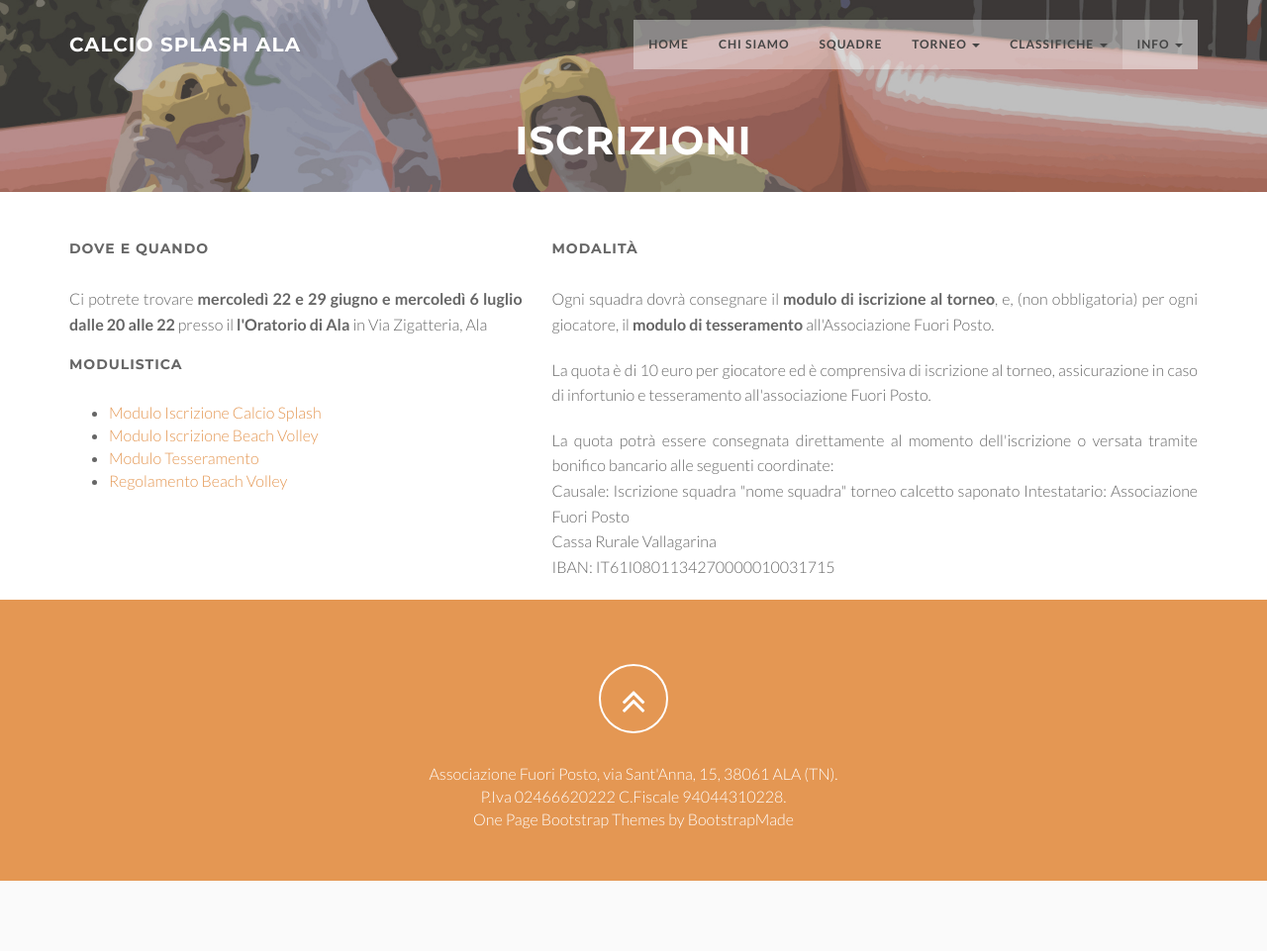
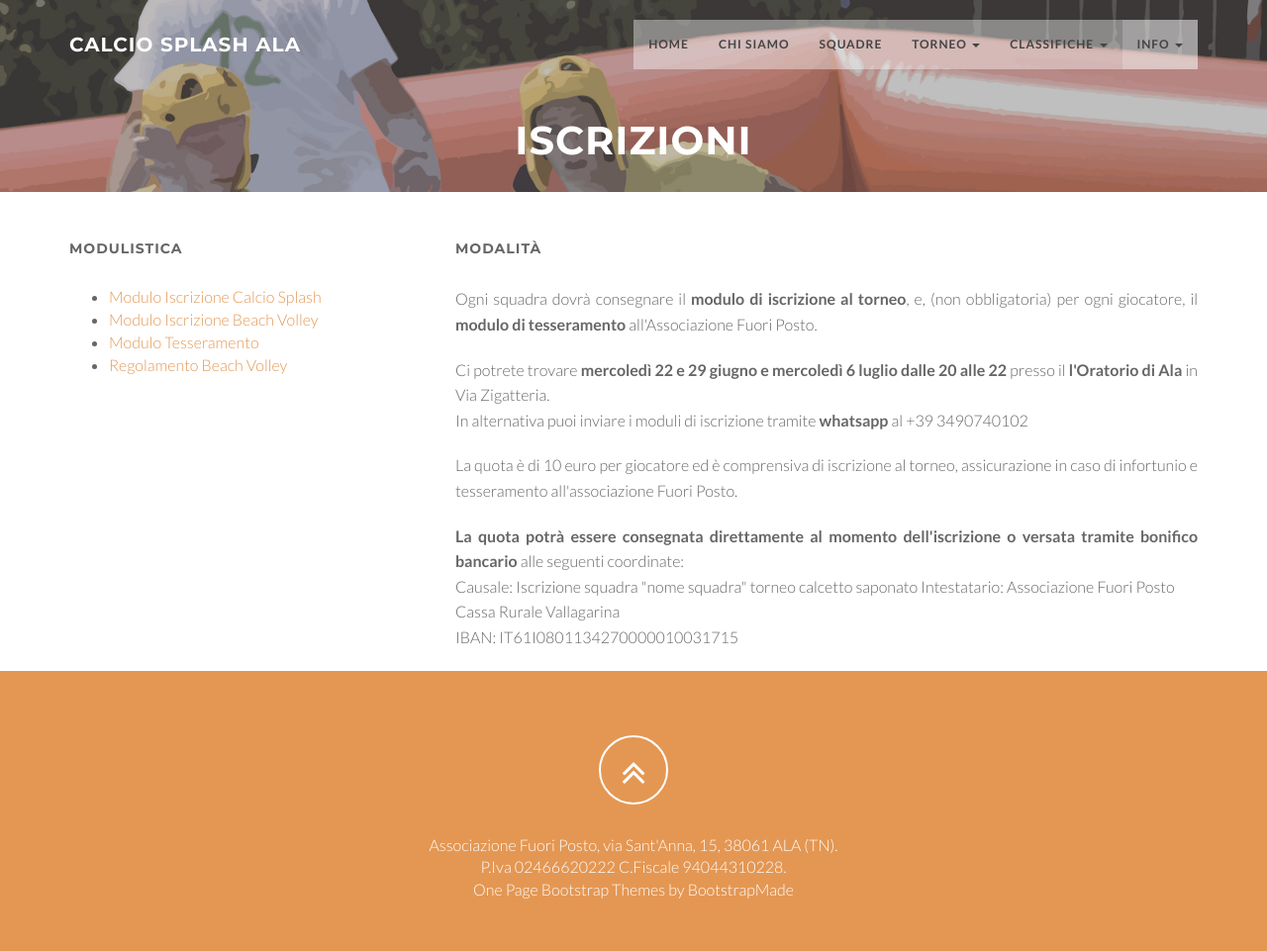
Before and after one commit to stellamargonar/calcio_splash, a Django app: page /iscrizioni/ in a window 1280 px wide. Shown: the whole page at 99% size. Before the commit the page ends 890 px from the top, so only its background shows below. Run offline with Django 3.2, Linux system fonts and the light colour scheme; some libraries are stand-ins or nearby versions.

Commit message:
aggiornamento testo iscrizioni

```diff
--- a/calcio_splash/templates/iscrizioni.html
+++ b/calcio_splash/templates/iscrizioni.html
@@ -12,17 +12,8 @@
   <div class="container">
     <div class="row">
 
-      <div class="col-md-5">
+      <div class="col-md-4">
         <div class="wow fadeInLeft" data-wow-delay="0.2s">
-          <div class="service-box">
-            <div class="service-desc">
-              <h5>Dove e Quando</h5>
-              <p>
-                Ci potrete trovare <b>mercoledì 22 e 29 giugno e mercoledì 6 luglio dalle
-                20 alle 22</b> presso il <b>l'Oratorio di Ala</b> in Via Zigatteria, Ala
-              </p>
-            </div>
-          </div>
           <div class="service-box">
             <div class="service-desc">
               <h5>Modulistica</h5>
@@ -37,7 +28,7 @@
       </div>
     </div>
 
-    <div class="col-md-7">
+    <div class="col-md-8">
       <div class="wow fadeInLeft" data-wow-delay="0.2s">
         <div class="service-box">
           <div class="service-desc">
@@ -46,14 +37,20 @@
               Ogni squadra dovrà consegnare il <strong>modulo di iscrizione al torneo</strong>,
               e,  (non obbligatoria) per ogni giocatore, il <strong>modulo di tesseramento</strong> all'Associazione Fuori Posto.
             </p>
-            <p>
+              <p>
+                  Ci potrete trovare <b>mercoledì 22 e 29 giugno e mercoledì 6 luglio dalle
+                  20 alle 22</b> presso il <b>l'Oratorio di Ala</b> in Via Zigatteria.
+                  <br/>
+                  In alternativa puoi inviare i moduli di iscrizione tramite <b>whatsapp</b> al +39 3490740102
+              </p>
+              <p>
               La quota è di 10 euro per giocatore ed è comprensiva
               di iscrizione al torneo, assicurazione in caso di infortunio e
               tesseramento all'associazione Fuori Posto.
             </p>
             <p>
-              La quota potrà essere consegnata direttamente al momento dell'iscrizione
-              o versata tramite bonifico bancario alle seguenti coordinate:
+              <b>La quota potrà essere consegnata direttamente al momento dell'iscrizione
+                  o versata tramite bonifico bancario</b> alle seguenti coordinate:
               <br />
               Causale: Iscrizione squadra "nome squadra" torneo calcetto saponato
               Intestatario: Associazione Fuori Posto<br/>
```
